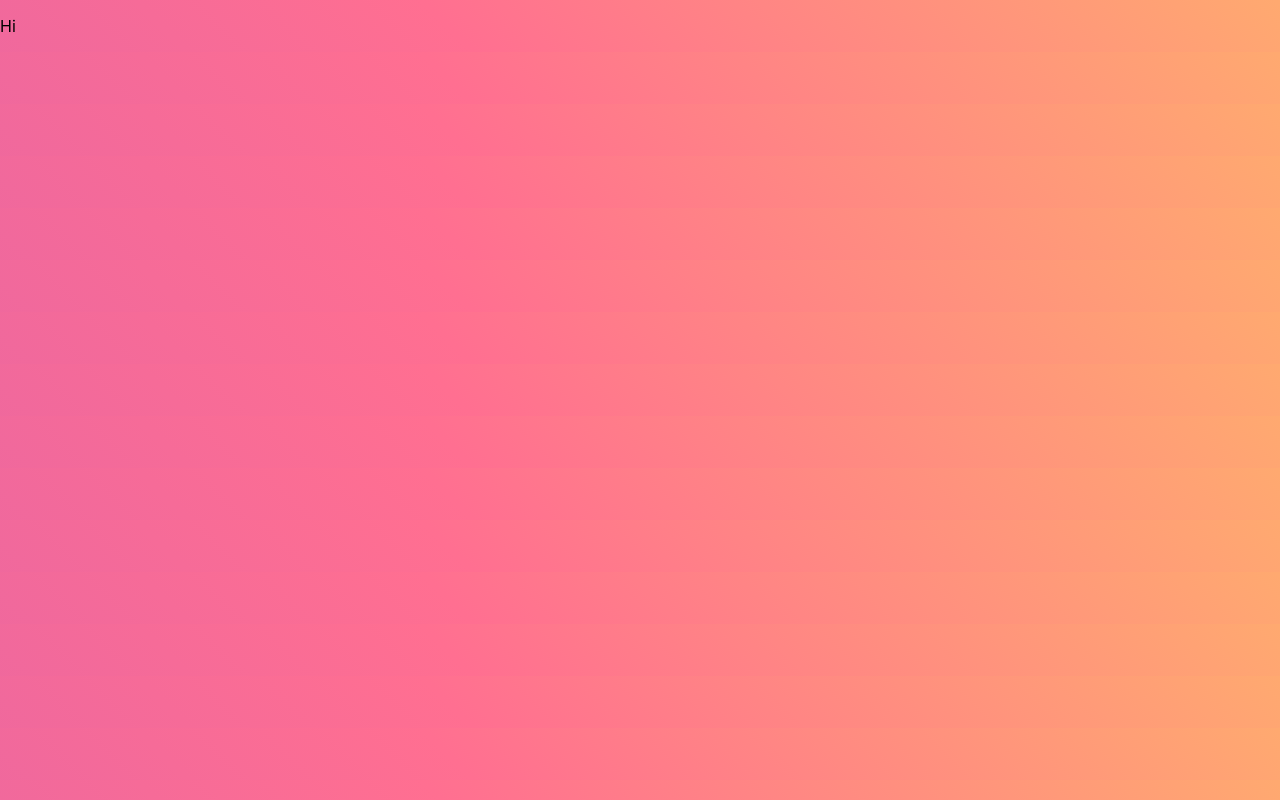
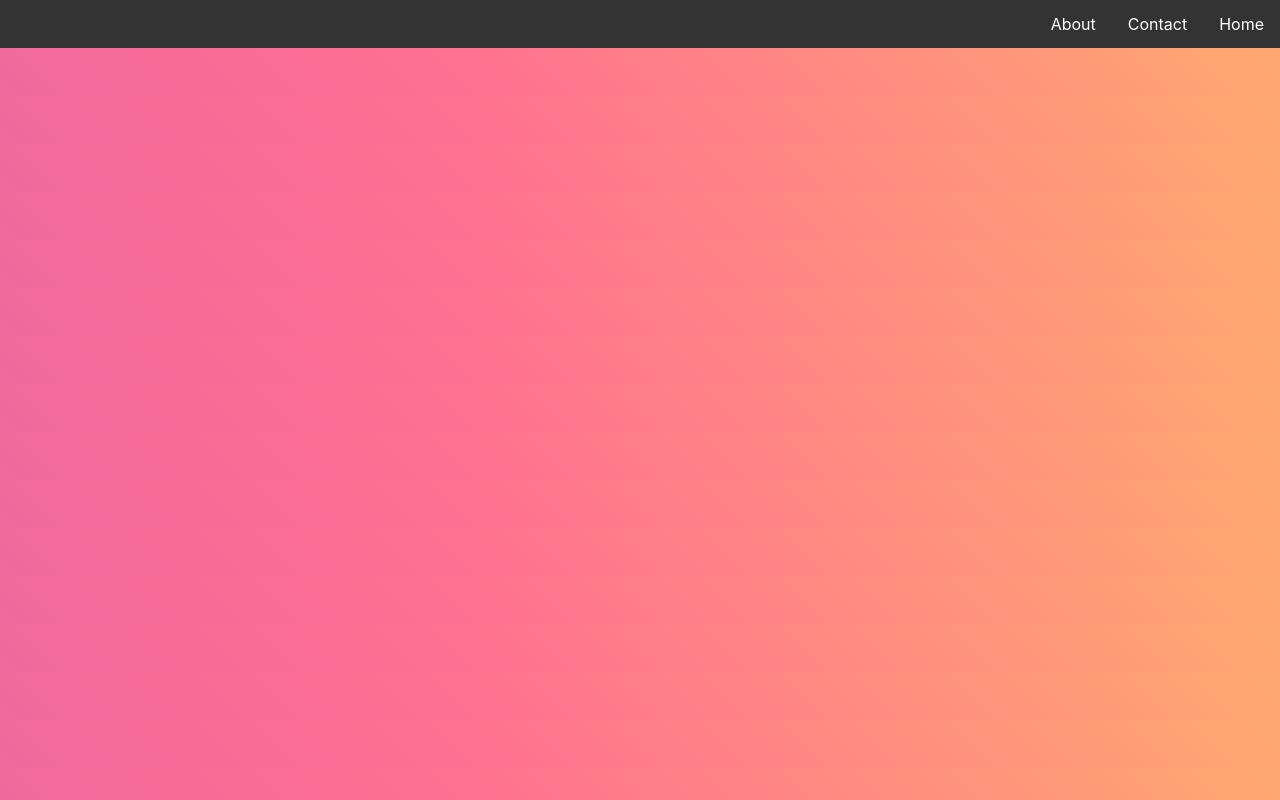
Before and after one commit to FIex-Labs/crispy-guacamole, a React (Create React App) app in the folder my-app/: page / in a window 1280 px wide. Built offline with nearby package versions, Linux system fonts and the light colour scheme.

Commit message:
Nav Bar and styling
Temporary content

```diff
--- a/my-app/src/Components/NavigationBar.js
+++ b/my-app/src/Components/NavigationBar.js
@@ -1,9 +1,28 @@
 import React from "react";
+import "../Styles/NavBar.css";
 
 export default function NavBar() {
   return (
-    <header style={{ position: "sticky", top: "0px" }}>
-      <p>Hi</p>
-    </header>
+    // <ul>
+    //   <li>
+    //     <button className="header_button">Pricing</button>
+    //   </li>
+    //   <li>
+    //     <button className="header_button">Contact</button>
+    //   </li>
+    // </ul>
+    <ul>
+      <li>
+        <a href="#home">Home</a>
+      </li>
+      <li>
+        <a href="#contact">Contact</a>
+      </li>
+      <li>
+        <a class="active" href="#about">
+          About
+        </a>
+      </li>
+    </ul>
   );
 }
--- /dev/null
+++ b/my-app/src/Styles/NavBar.css
@@ -0,0 +1,19 @@
+ul {
+  list-style-type: none;
+  margin: 0;
+  padding: 0;
+  overflow: hidden;
+  background-color: #333;
+}
+
+li {
+  float: right;
+}
+
+li a {
+  display: block;
+  color: white;
+  text-align: center;
+  padding: 14px 16px;
+  text-decoration: none;
+}
```
